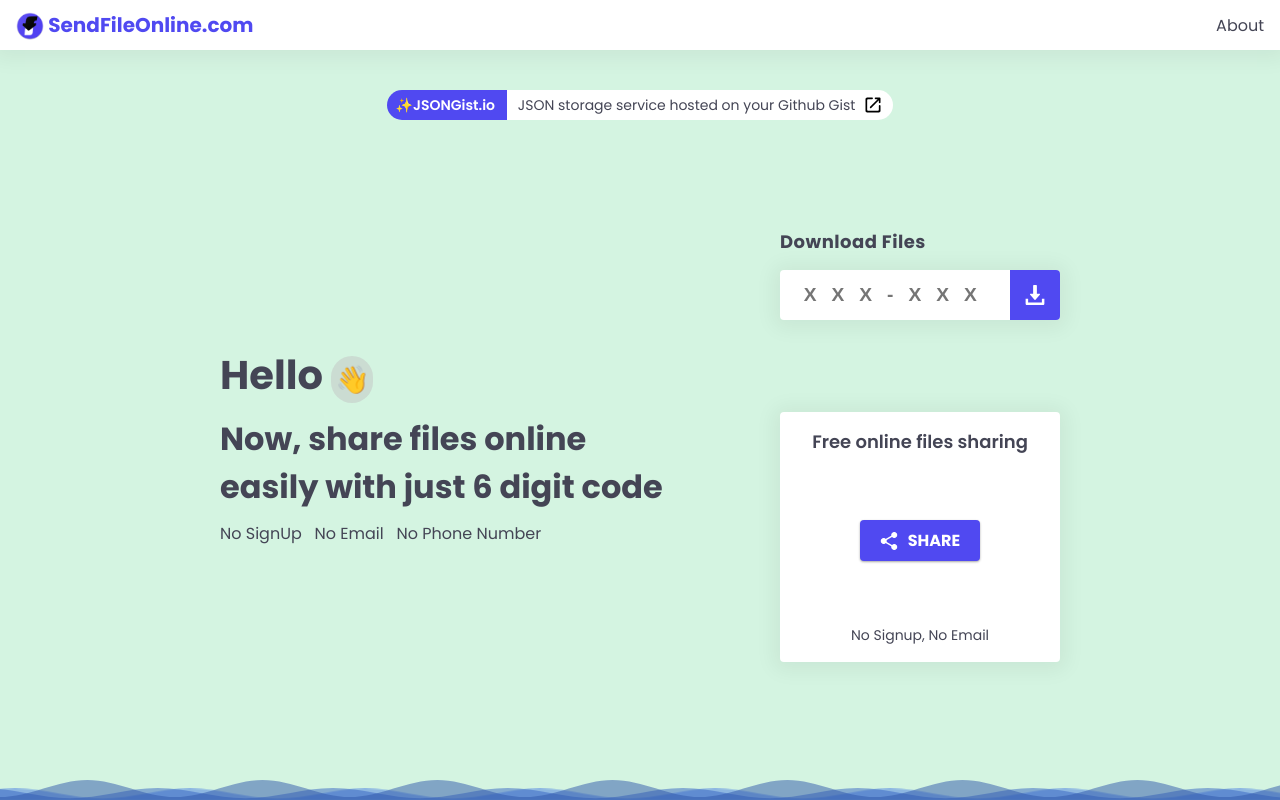
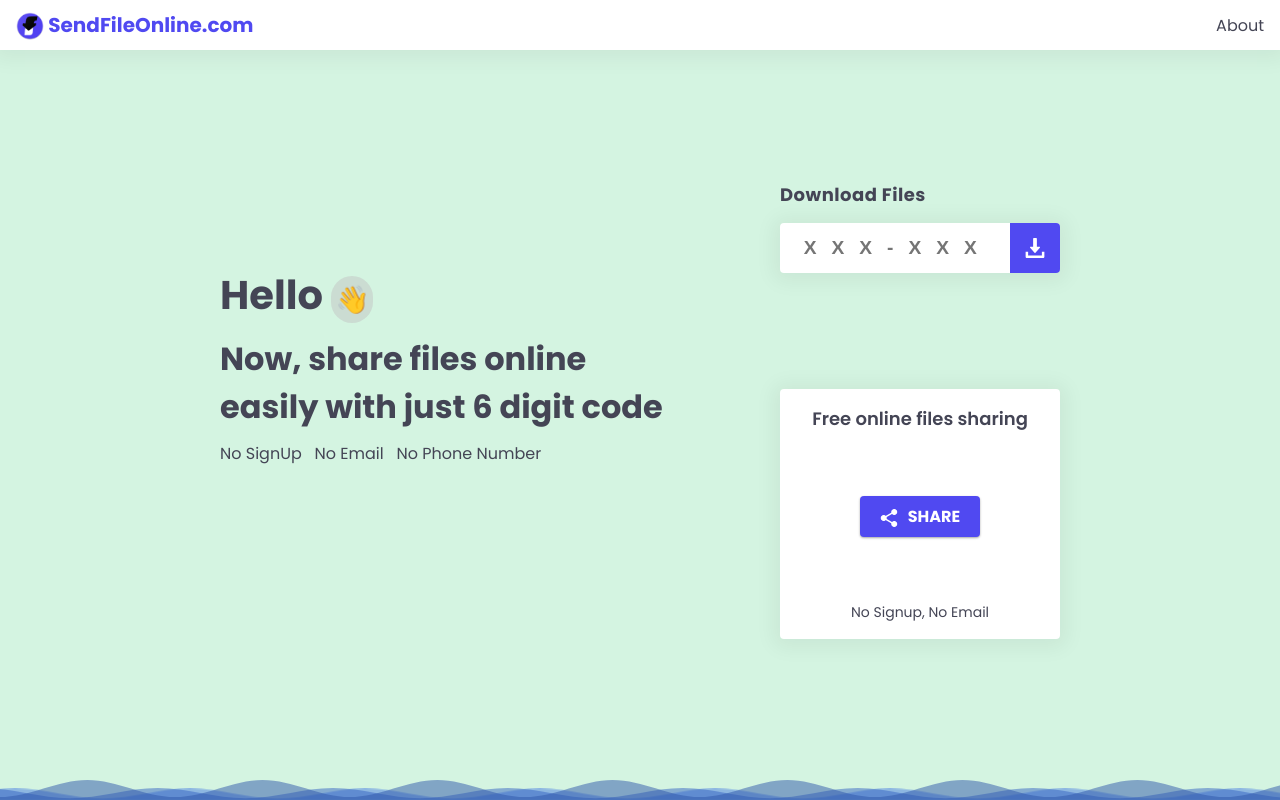
Before and after one commit to spurushottam13/sendfastv2, a React (Create React App) app: page / in a window 1280 px wide. Built offline with nearby package versions, Linux system fonts and the light colour scheme; no server answers.

Commit message:
[Added] Google Adsense

```diff
--- a/public/index.html
+++ b/public/index.html
@@ -82,11 +82,16 @@
     />
     <meta name="robots" content="index, follow" />
     <script src="https://assets.inshortanalytics.com/tag.js"></script>
+
     <script
-      defer
-      data-domain="sendfileoneline.com"
-      src="https://plausible.io/js/plausible.js"
+      async
+      src="https://pagead2.googlesyndication.com/pagead/js/adsbygoogle.js?client=ca-pub-8133095106878922"
+      crossorigin="anonymous"
     ></script>
+
+    <script>
+      (adsbygoogle = window.adsbygoogle || []).push({});
+    </script>
   </head>
   <body>
     <noscript>You need to enable JavaScript to run this app.</noscript>
--- a/src/App.css
+++ b/src/App.css
@@ -29,6 +29,8 @@ body {
 }
 
 .App {
+  display: flex;
+  flex-direction: column;
   position: absolute;
   top: 0;
   width: 100%;
--- a/src/App.js
+++ b/src/App.js
@@ -10,12 +10,11 @@ import Icon from "./Icons";
 User.login();
 
 function App() {
-  const wrapperHeight = window.innerHeight - 150;
   return (
     <React.Fragment>
       <div className="App">
         <Header />
-        <a href="http://jsongist.io/">
+        {/* <a href="http://jsongist.io/">
           <div className="news-container">
             <div className="news-title">
               &nbsp;
@@ -34,8 +33,8 @@ function App() {
               <Icon.open />
             </div>
           </div>
-        </a>
-        <div className="app-wrapper" style={{ height: wrapperHeight }}>
+        </a> */}
+        <div className="app-wrapper">
           <LeftContent />
           <Main />
         </div>
--- a/src/components/LeftContent/index.js
+++ b/src/components/LeftContent/index.js
@@ -1,21 +1,39 @@
-import React from 'react'
-import './left-content.css'
+import React from "react";
+import "./left-content.css";
 export default function LeftContent() {
   return (
     <div className="left-content-section">
       <div>
         <div className="hello-wrapper">
-                    Hello <span className="hello-emoji" role="img" aria-label="hello">👋 </span>
+          Hello{" "}
+          <span className="hello-emoji" role="img" aria-label="hello">
+            👋{" "}
+          </span>
         </div>
         <h1 className="comment zero-margin">
           Now, share files online easily with just 6 digit code
         </h1>
         <div>
-                    <div>
-                       No SignUp &nbsp; No Email &nbsp; No Phone Number
+          <div>No SignUp &nbsp; No Email &nbsp; No Phone Number</div>
+        </div>
+        <div className="left-ad-container">
+          <ins
+            className="adsbygoogle"
+            // add this style min-width:400px;max-width:970px;width:100%;height:90px"
+            style={{
+              display: "block",
+              minWidth: 400,
+              maxWidth: 970,
+              width: "100%",
+              height: 90,
+            }}
+            data-ad-client="ca-pub-8133095106878922"
+            data-ad-slot="6691780714"
+            data-ad-format="auto"
+            data-full-width-responsive="true"
+          ></ins>
         </div>
       </div>
     </div>
-        </div>
-    )
+  );
 }
```
Lines whose indentation alone changed are shown as unchanged.
